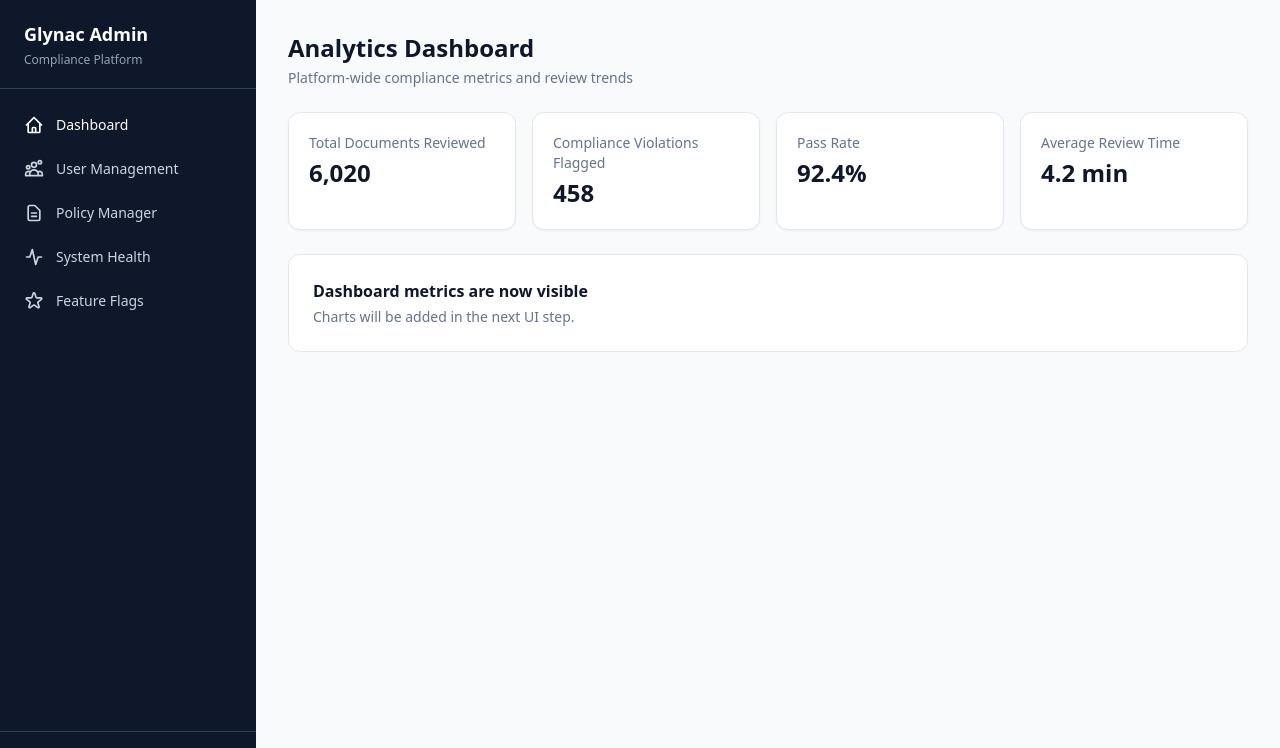
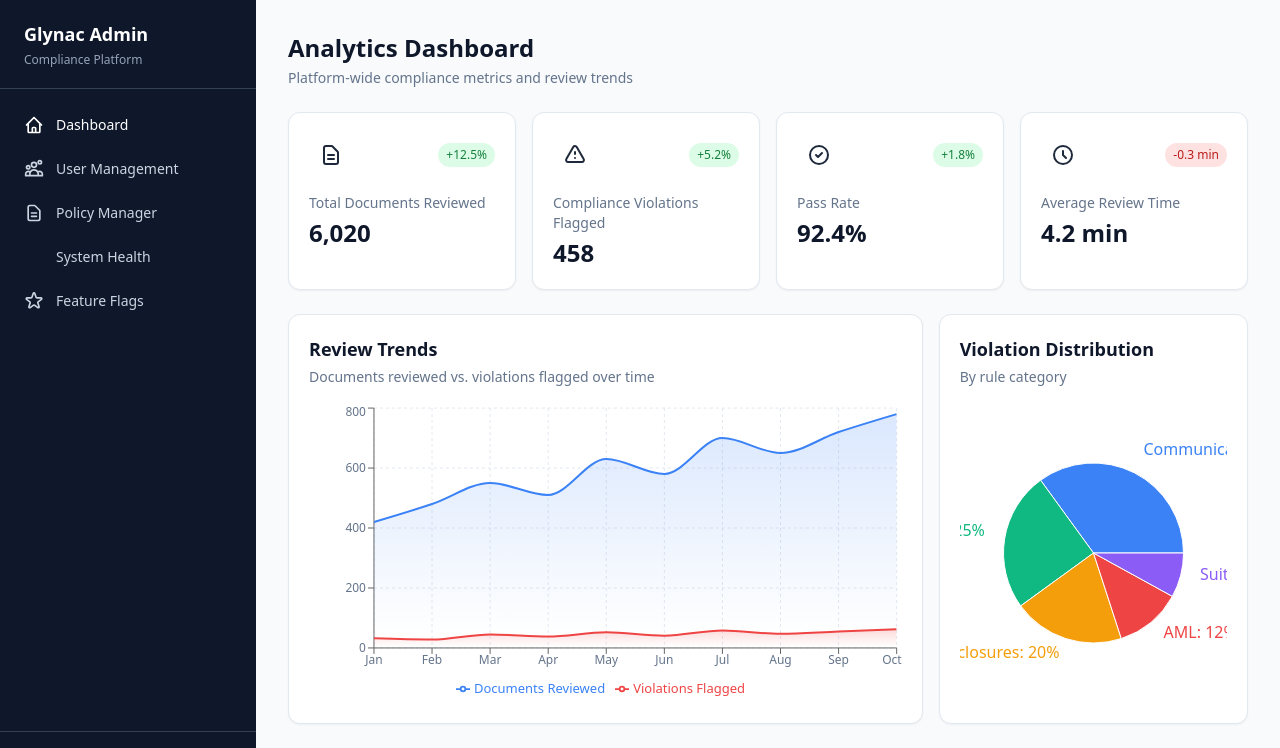
Before and after one commit to Intiyaj-Raj/glynac-admin-panel, a Next.js app: page / in a window 1280 px wide. Shown: the top 748 px of the page. Built offline with nearby package versions, Linux system fonts and the light colour scheme.

Commit message:
feat: complete analytics dashboard

```diff
--- a/app/(admin)/page.tsx
+++ b/app/(admin)/page.tsx
@@ -1,14 +1,61 @@
 "use client";
+
+import {
+  AreaChart,
+  Area,
+  BarChart,
+  Bar,
+  PieChart,
+  Pie,
+  Cell,
+  XAxis,
+  YAxis,
+  CartesianGrid,
+  Tooltip,
+  ResponsiveContainer,
+  Legend,
+} from "recharts";
 import PageHeader from "@/components/PageHeader";
-import { summaryMetrics } from "@/data/mockData";
-function Card({ label, value }: { label: string; value: string | number }) {
+import {
+  summaryMetrics,
+  reviewTrendData,
+  violationDistributionData,
+} from "@/data/mockData";
+
+// Metric summary card with icon, label, value and trend indicator
+function MetricCard({
+  label,
+  value,
+  icon,
+  trend,
+  trendUp,
+}: {
+  label: string;
+  value: string | number;
+  icon: React.ReactNode;
+  trend: string;
+  trendUp: boolean;
+}) {
   return (
-    <div className="bg-white rounded-xl p-5 shadow-sm border border-slate-200">
-      <p className="text-sm text-slate-500">{label}</p>
+    <div className="bg-white rounded-xl p-5 shadow-sm border border-slate-200 hover:shadow-md transition-shadow">
+      <div className="flex items-center justify-between">
+        <div className="w-11 h-11 rounded-lg bg-primary-50 flex items-center justify-center text-primary-600">
+          {icon}
+        </div>
+        <span
+          className={`text-xs font-medium px-2 py-1 rounded-full ${
+            trendUp ? "bg-green-100 text-green-700" : "bg-red-100 text-red-700"
+          }`}
+        >
+          {trend}
+        </span>
+      </div>
+      <p className="text-sm text-slate-500 mt-4">{label}</p>
       <p className="text-2xl font-bold text-slate-900 mt-1">{value}</p>
     </div>
   );
 }
+
 export default function DashboardPage() {
   return (
     <div>
@@ -16,28 +63,210 @@ export default function DashboardPage() {
         title="Analytics Dashboard"
         subtitle="Platform-wide compliance metrics and review trends"
       />
-      <div className="grid grid-cols-1 sm:grid-cols-2 lg:grid-cols-4 gap-4">
-        <Card
+
+      {/* Metric Summary Cards */}
+      <div className="grid grid-cols-1 sm:grid-cols-2 lg:grid-cols-4 gap-4 mb-6">
+        <MetricCard
           label="Total Documents Reviewed"
           value={summaryMetrics.totalDocumentsReviewed.toLocaleString()}
+          trend="+12.5%"
+          trendUp={true}
+          icon={
+            <svg
+              className="w-6 h-6"
+              fill="none"
+              stroke="currentColor"
+              viewBox="0 0 24 24"
+            >
+              <path
+                strokeLinecap="round"
+                strokeLinejoin="round"
+                strokeWidth={2}
+                d="M9 12h6m-6 4h6m2 5H7a2 2 0 01-2-2V5a2 2 0 012-2h5.586a1 1 0 01.707.293l5.414 5.414a1 1 0 01.293.707V19a2 2 0 01-2 2z"
+              />
+            </svg>
+          }
         />
-        <Card
+        <MetricCard
           label="Compliance Violations Flagged"
           value={summaryMetrics.complianceViolationsFlagged}
+          trend="+5.2%"
+          trendUp={true}
+          icon={
+            <svg
+              className="w-6 h-6"
+              fill="none"
+              stroke="currentColor"
+              viewBox="0 0 24 24"
+            >
+              <path
+                strokeLinecap="round"
+                strokeLinejoin="round"
+                strokeWidth={2}
+                d="M12 9v2m0 4h.01m-6.938 4h13.856c1.54 0 2.502-1.667 1.732-3L13.732 4c-.77-1.333-2.694-1.333-3.464 0L3.34 16c-.77 1.333.192 3 1.732 3z"
+              />
+            </svg>
+          }
         />
-        <Card label="Pass Rate" value={`${summaryMetrics.passRate}%`} />
-        <Card
+        <MetricCard
+          label="Pass Rate"
+          value={`${summaryMetrics.passRate}%`}
+          trend="+1.8%"
+          trendUp={true}
+          icon={
+            <svg
+              className="w-6 h-6"
+              fill="none"
+              stroke="currentColor"
+              viewBox="0 0 24 24"
+            >
+              <path
+                strokeLinecap="round"
+                strokeLinejoin="round"
+                strokeWidth={2}
+                d="M9 12l2 2 4-4m6 2a9 9 0 11-18 0 9 9 0 0118 0z"
+              />
+            </svg>
+          }
+        />
+        <MetricCard
           label="Average Review Time"
           value={summaryMetrics.averageReviewTime}
+          trend="-0.3 min"
+          trendUp={false}
+          icon={
+            <svg
+              className="w-6 h-6"
+              fill="none"
+              stroke="currentColor"
+              viewBox="0 0 24 24"
+            >
+              <path
+                strokeLinecap="round"
+                strokeLinejoin="round"
+                strokeWidth={2}
+                d="M12 8v4l3 3m6-3a9 9 0 11-18 0 9 9 0 0118 0z"
+              />
+            </svg>
+          }
         />
       </div>
-      <div className="mt-6 bg-white rounded-xl p-6 border border-slate-200">
-        <h3 className="font-semibold text-slate-900">
-          Dashboard metrics are now visible
+
+      {/* Charts */}
+      <div className="grid grid-cols-1 lg:grid-cols-3 gap-4 mb-6">
+        {/* Review Trend Area Chart - takes 2 columns */}
+        <div className="lg:col-span-2 bg-white rounded-xl p-5 shadow-sm border border-slate-200">
+          <h3 className="text-lg font-semibold text-slate-900 mb-1">
+            Review Trends
+          </h3>
+          <p className="text-sm text-slate-500 mb-4">
+            Documents reviewed vs. violations flagged over time
+          </p>
+          <ResponsiveContainer width="100%" height={300}>
+            <AreaChart data={reviewTrendData}>
+              <defs>
+                <linearGradient id="colorReviewed" x1="0" y1="0" x2="0" y2="1">
+                  <stop offset="5%" stopColor="#3b82f6" stopOpacity={0.3} />
+                  <stop offset="95%" stopColor="#3b82f6" stopOpacity={0} />
+                </linearGradient>
+                <linearGradient id="colorFlagged" x1="0" y1="0" x2="0" y2="1">
+                  <stop offset="5%" stopColor="#ef4444" stopOpacity={0.3} />
+                  <stop offset="95%" stopColor="#ef4444" stopOpacity={0} />
+                </linearGradient>
+              </defs>
+              <CartesianGrid strokeDasharray="3 3" stroke="#e2e8f0" />
+              <XAxis dataKey="month" tick={{ fontSize: 12, fill: "#64748b" }} />
+              <YAxis tick={{ fontSize: 12, fill: "#64748b" }} />
+              <Tooltip
+                contentStyle={{
+                  borderRadius: "8px",
+                  border: "1px solid #e2e8f0",
+                  fontSize: "13px",
+                }}
+              />
+              <Legend wrapperStyle={{ fontSize: "13px" }} />
+              <Area
+                type="monotone"
+                dataKey="reviewed"
+                name="Documents Reviewed"
+                stroke="#3b82f6"
+                fill="url(#colorReviewed)"
+                strokeWidth={2}
+              />
+              <Area
+                type="monotone"
+                dataKey="flagged"
+                name="Violations Flagged"
+                stroke="#ef4444"
+                fill="url(#colorFlagged)"
+                strokeWidth={2}
+              />
+            </AreaChart>
+          </ResponsiveContainer>
+        </div>
+
+        {/* Violation Distribution Pie Chart */}
+        <div className="bg-white rounded-xl p-5 shadow-sm border border-slate-200">
+          <h3 className="text-lg font-semibold text-slate-900 mb-1">
+            Violation Distribution
+          </h3>
+          <p className="text-sm text-slate-500 mb-4">By rule category</p>
+          <ResponsiveContainer width="100%" height={300}>
+            <PieChart>
+              <Pie
+                data={violationDistributionData}
+                dataKey="value"
+                nameKey="name"
+                cx="50%"
+                cy="50%"
+                outerRadius={90}
+                label={({ name, value }) => `${name}: ${value}%`}
+                labelLine={false}
+              >
+                {violationDistributionData.map((entry, index) => (
+                  <Cell key={`cell-${index}`} fill={entry.color} />
+                ))}
+              </Pie>
+              <Tooltip
+                contentStyle={{
+                  borderRadius: "8px",
+                  border: "1px solid #e2e8f0",
+                  fontSize: "13px",
+                }}
+              />
+            </PieChart>
+          </ResponsiveContainer>
+        </div>
+      </div>
+
+      {/* Monthly Review Bar Chart */}
+      <div className="bg-white rounded-xl p-5 shadow-sm border border-slate-200">
+        <h3 className="text-lg font-semibold text-slate-900 mb-1">
+          Monthly Review Volume
         </h3>
-        <p className="text-sm text-slate-500 mt-1">
-          Charts will be added in the next UI step.
+        <p className="text-sm text-slate-500 mb-4">
+          Total documents reviewed per month
         </p>
+        <ResponsiveContainer width="100%" height={250}>
+          <BarChart data={reviewTrendData}>
+            <CartesianGrid strokeDasharray="3 3" stroke="#e2e8f0" />
+            <XAxis dataKey="month" tick={{ fontSize: 12, fill: "#64748b" }} />
+            <YAxis tick={{ fontSize: 12, fill: "#64748b" }} />
+            <Tooltip
+              contentStyle={{
+                borderRadius: "8px",
+                border: "1px solid #e2e8f0",
+                fontSize: "13px",
+              }}
+            />
+            <Bar
+              dataKey="reviewed"
+              name="Reviewed"
+              fill="#3b82f6"
+              radius={[4, 4, 0, 0]}
+            />
+          </BarChart>
+        </ResponsiveContainer>
       </div>
     </div>
   );
--- a/app/globals.css
+++ b/app/globals.css
@@ -7,6 +7,7 @@ body {
   color: #1e293b;
 }
 
+/* Simple custom scrollbar */
 ::-webkit-scrollbar {
   width: 6px;
   height: 6px;
--- a/components/Sidebar.tsx
+++ b/components/Sidebar.tsx
@@ -23,7 +23,7 @@ const navItems = [
   {
     label: "System Health",
     href: "/system",
-    icon: "M3 12h4l3-9 4 18 3-9h4",
+    icon: "",
   },
   {
     label: "Feature Flags",
--- a/components/Toggle.tsx
+++ b/components/Toggle.tsx
@@ -1,4 +1,5 @@
 "use client";
+
 export default function Toggle({
   checked,
   onChange,
--- a/package.json
+++ b/package.json
@@ -12,7 +12,7 @@
     "next": "^14.2.33",
     "react": "^18.3.1",
     "react-dom": "^18.3.1",
-    "recharts": "^2.12.7"
+    "recharts": "^2.15.4"
   },
   "devDependencies": {
     "@types/node": "^20.14.10",
```
Also changed, not shown: components/Modal.tsx (+13 -8 lines), 1 other file (tests, documents, lock files or other folders).
